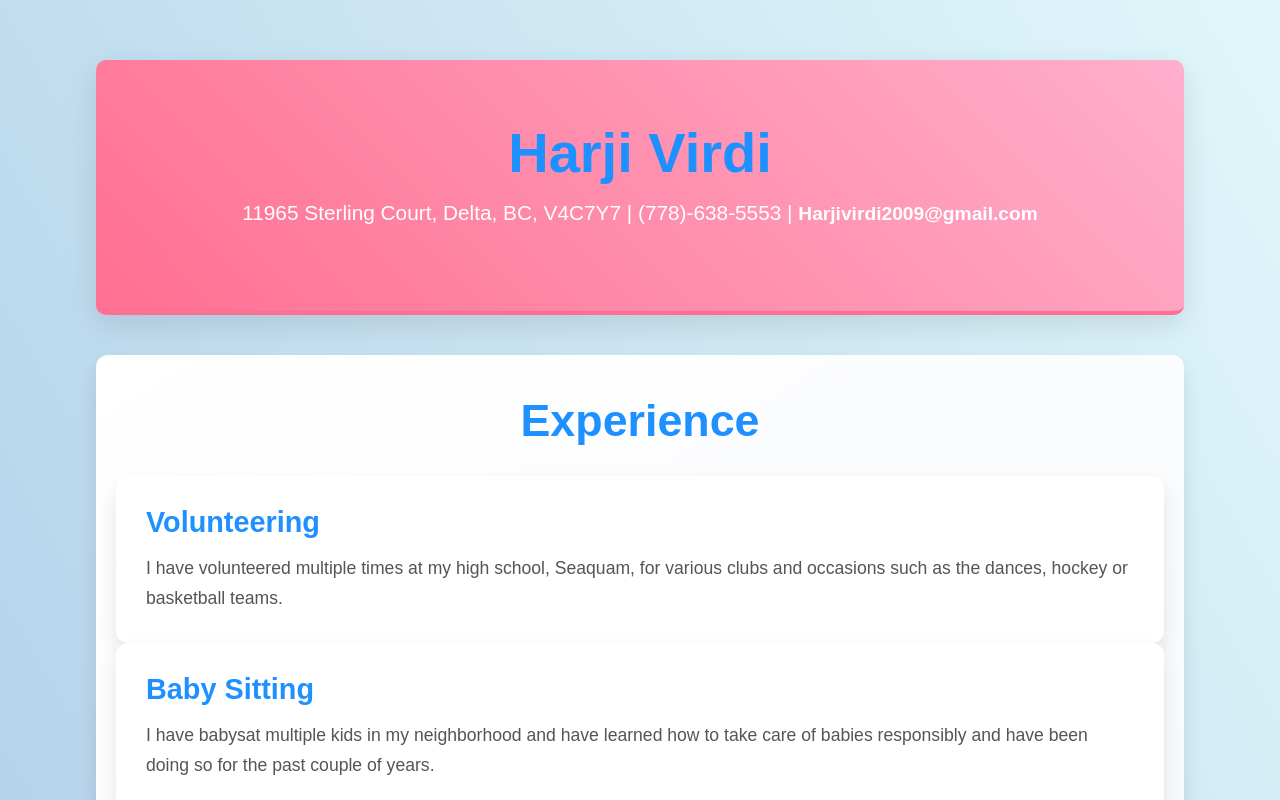
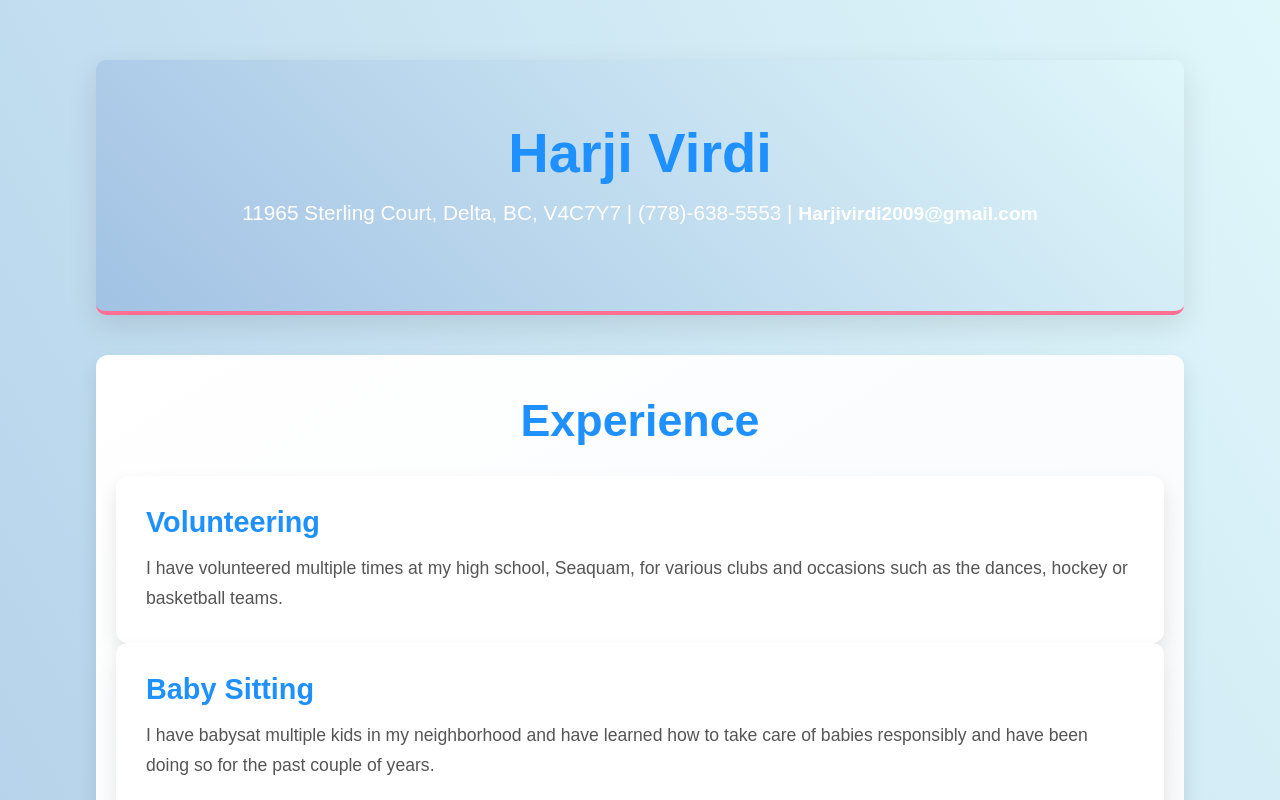
Before and after one commit to Harji604/resume, a plain HTML site: page index.html in a window 1280 px wide. Shown: the top 800 px of the page. Drawn offline with Linux system fonts and the light colour scheme.

Commit message:
Update style.css

```diff
--- a/style.css
+++ b/style.css
@@ -6,7 +6,7 @@
 
 body {
   font-family: 'Arial', sans-serif;
-  background: linear-gradient(to top right, #a2c2e4, #e0f7fa);
+  background: linear-gradient(to top right,  #a2c2e4, #e0f7fa);
   color: #333;
   padding-top: 60px;
   transition: all 0.3s ease;
@@ -19,7 +19,7 @@ body {
 }
 
 header {
-  background: linear-gradient(45deg, #ff6f91, #ffafcc);
+  background: linear-gradient(45deg,  #a2c2e4, #e0f7fa);
   color: #fff;
   padding: 60px 20px;
   text-align: center;
@@ -30,7 +30,7 @@ header {
 }
 
 header:hover {
-  background: linear-gradient(45deg, #ffafcc, #ff6f91);
+  background: linear-gradient(45deg,  #a2c2e4, #e0f7fa);
   transform: translateY(-10px);
 }
 
```
